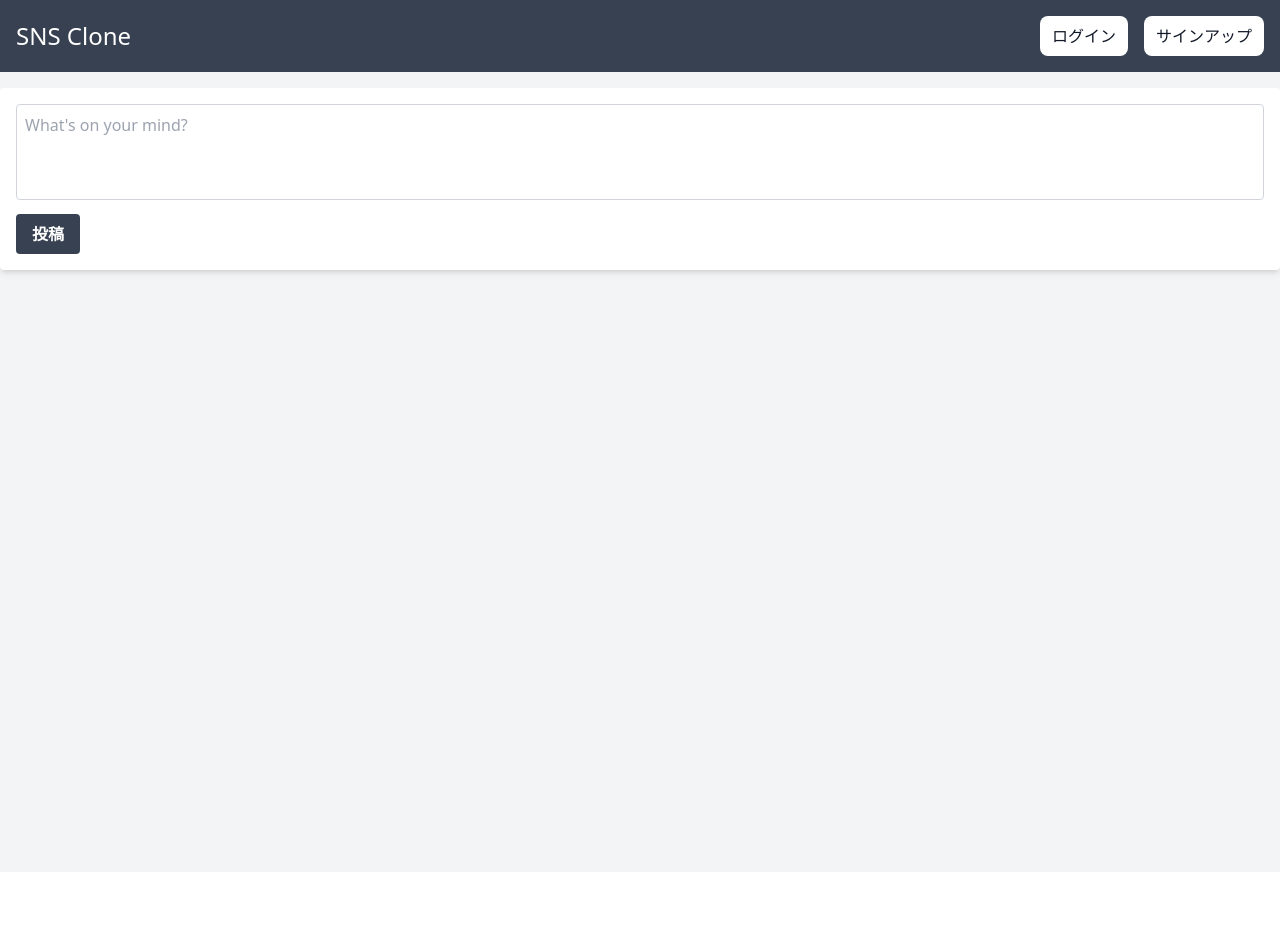
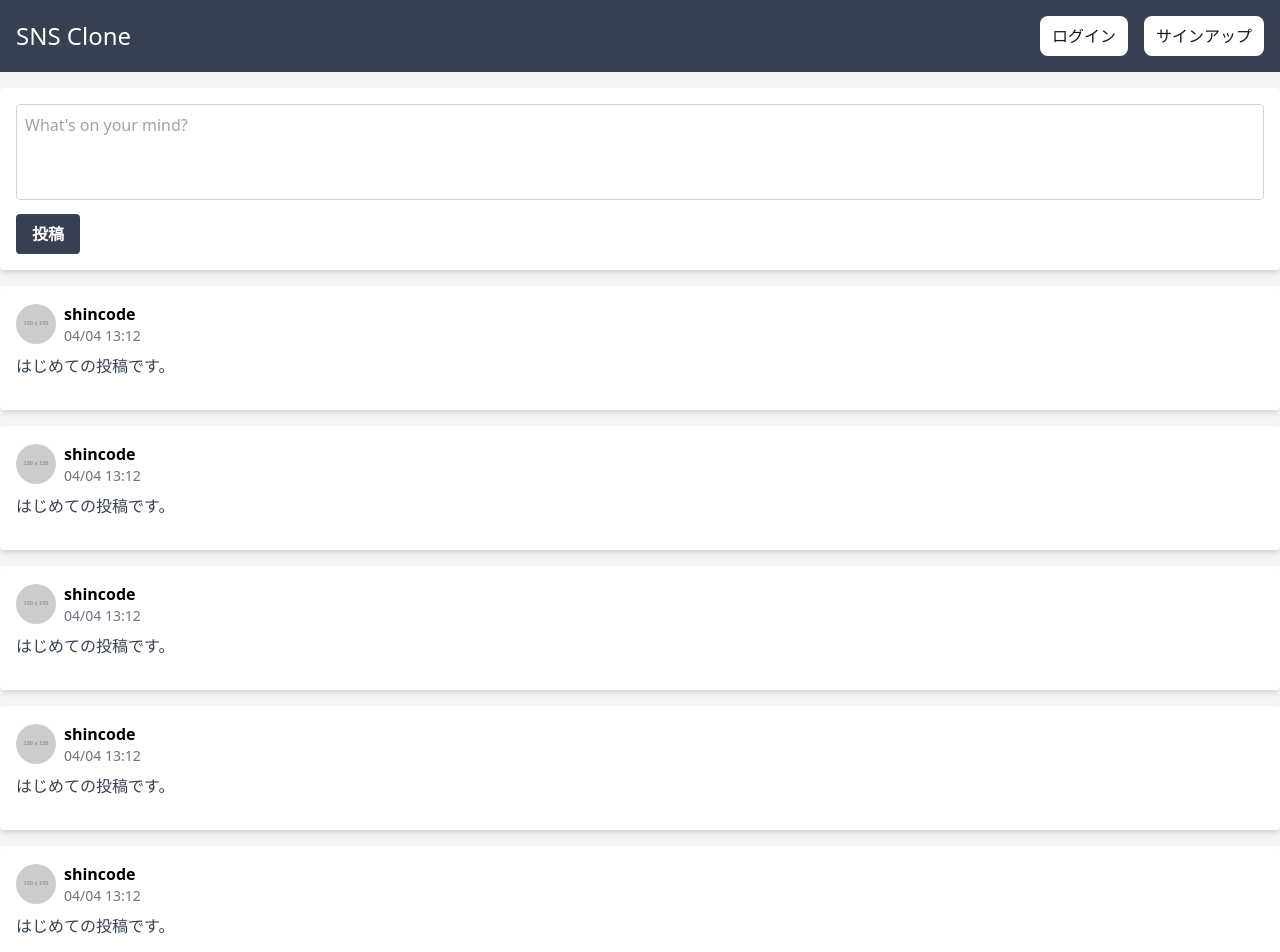
Before and after one commit to nka21/udemy-sns-tutorial, a Next.js app in the folder client/: page / in a window 1280 px wide. Shown: the top 952 px of the page. Before the commit the page ends 872 px from the top, so only its background shows below. Built offline with nearby package versions, Linux system fonts and the light colour scheme.

Commit message:
chore: Postコンポーネントのimport

```diff
--- a/client/components/Timeline.tsx
+++ b/client/components/Timeline.tsx
@@ -1,4 +1,4 @@
-import React from "react";
+import Post from "./Post";
 
 const Timeline = () => {
   return (
@@ -18,6 +18,11 @@ const Timeline = () => {
             </button>
           </form>
         </div>
+        <Post />
+        <Post />
+        <Post />
+        <Post />
+        <Post />
       </main>
     </div>
   );
```
